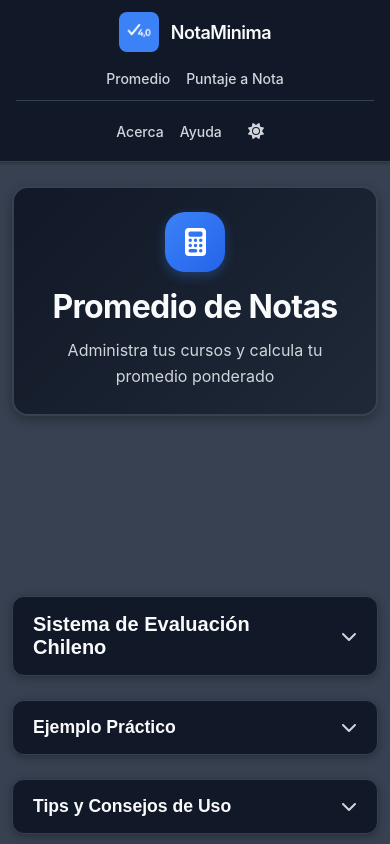
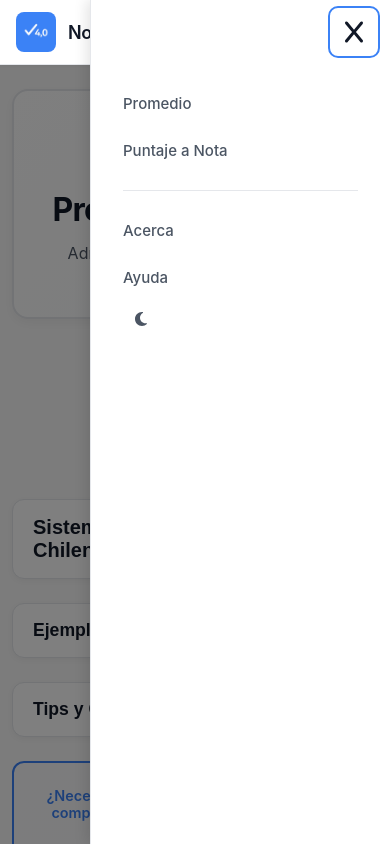
Before and after one commit to PokkzDev/notaminima, a Next.js app: page /promedio in a window 390 px wide. Both pictures are taken after a click on the button "Toggle menu". Shown: the top 844 px of the page. Built offline with nearby package versions, Linux system fonts and the light colour scheme.

Commit message:
fix navbar

```diff
--- a/src/app/components/AdSense.js
+++ b/src/app/components/AdSense.js
@@ -1,6 +1,7 @@
 'use client';
 
 import { useEffect } from 'react';
+import styles from './AdSense.module.css';
 
 export default function AdSense({ adSlot, adFormat = 'auto', fullWidthResponsive = true }) {
   useEffect(() => {
@@ -12,13 +13,15 @@ export default function AdSense({ adSlot, adFormat = 'auto', fullWidthResponsive
   }, []);
 
   return (
+    <div className={styles.adWrapper}>
       <ins
-      className="adsbygoogle"
+        className={`adsbygoogle ${styles.adSense}`}
         style={{ display: 'block' }}
         data-ad-client="ca-pub-3504234733980898"
         data-ad-slot={adSlot}
         data-ad-format={adFormat}
         data-full-width-responsive={fullWidthResponsive ? 'true' : 'false'}
       />
+    </div>
   );
 }
--- /dev/null
+++ b/src/app/components/AdSense.module.css
@@ -0,0 +1,56 @@
+.adWrapper {
+  width: 100%;
+  display: flex;
+  justify-content: center;
+  align-items: center;
+  min-height: 100px;
+}
+
+.adSense {
+  display: block;
+  width: 100%;
+  max-width: 100%;
+}
+
+/* Desktop breakpoint - show full ads */
+@media (min-width: 1024px) {
+  .adWrapper {
+    max-width: 1200px;
+    margin: 0 auto;
+  }
+}
+
+/* Tablet breakpoint - show medium ads */
+@media (min-width: 768px) and (max-width: 1023px) {
+  .adWrapper {
+    max-width: 728px;
+    margin: 0 auto;
+  }
+}
+
+/* Mobile breakpoint - show mobile ads */
+@media (max-width: 767px) {
+  .adWrapper {
+    max-width: 100%;
+    padding: 0 1rem;
+  }
+
+  .adSense {
+    min-height: 100px;
+  }
+}
+
+/* Small mobile breakpoint - optimize for small screens */
+@media (max-width: 480px) {
+  .adWrapper {
+    padding: 0 0.75rem;
+    min-height: 90px;
+  }
+}
+
+/* Hide ads on very small screens to prevent layout issues */
+@media (max-width: 320px) {
+  .adWrapper {
+    min-height: 80px;
+  }
+}
--- a/src/app/components/Navbar.js
+++ b/src/app/components/Navbar.js
@@ -1,26 +1,103 @@
+'use client';
+
+import { useState, useEffect } from "react";
 import Link from "next/link";
 import Image from "next/image";
+import { FontAwesomeIcon } from '@fortawesome/react-fontawesome';
+import { faBars, faX } from '@fortawesome/free-solid-svg-icons';
 import ThemeToggle from "./ThemeToggle";
 import styles from "./Navbar.module.css";
 
 export default function Navbar() {
+  const [isMenuOpen, setIsMenuOpen] = useState(false);
+
+  // Close menu when clicking outside
+  useEffect(() => {
+    const handleClickOutside = (event) => {
+      if (isMenuOpen && !event.target.closest(`.${styles.navbar}`)) {
+        setIsMenuOpen(false);
+      }
+    };
+
+    // Close menu on resize if window becomes larger
+    const handleResize = () => {
+      if (window.innerWidth >= 1024) {
+        setIsMenuOpen(false);
+      }
+    };
+
+    document.addEventListener('click', handleClickOutside);
+    window.addEventListener('resize', handleResize);
+
+    return () => {
+      document.removeEventListener('click', handleClickOutside);
+      window.removeEventListener('resize', handleResize);
+    };
+  }, [isMenuOpen]);
+
+  // Prevent body scroll when menu is open
+  useEffect(() => {
+    if (isMenuOpen) {
+      document.body.style.overflow = 'hidden';
+    } else {
+      document.body.style.overflow = '';
+    }
+
+    return () => {
+      document.body.style.overflow = '';
+    };
+  }, [isMenuOpen]);
+
+  const toggleMenu = (e) => {
+    e.stopPropagation();
+    setIsMenuOpen(!isMenuOpen);
+  };
+
+  const closeMenu = () => {
+    setIsMenuOpen(false);
+  };
+
+  const handleBackdropClick = () => {
+    setIsMenuOpen(false);
+  };
+
   return (
+    <>
+      {isMenuOpen && (
+        <div
+          className={styles.backdrop}
+          onClick={handleBackdropClick}
+          aria-hidden="true"
+        />
+      )}
       <nav className={styles.navbar}>
         <div className={styles.container}>
-        <Link href="/" className={styles.logo}>
+          <Link href="/" className={styles.logo} onClick={closeMenu}>
             <Image src="/logo.png" alt="Logo" width={40} height={40} priority />
             <span className={styles.logoText}>NotaMinima</span>
           </Link>
 
-        <div className={styles.navLinksContainer}>
+          <button
+            className={styles.hamburger}
+            onClick={toggleMenu}
+            aria-label="Toggle menu"
+            aria-expanded={isMenuOpen}
+          >
+            <FontAwesomeIcon
+              icon={isMenuOpen ? faX : faBars}
+              className={styles.hamburgerIcon}
+            />
+          </button>
+
+          <div className={`${styles.navLinksContainer} ${isMenuOpen ? styles.navLinksContainerOpen : ''}`}>
             <ul className={styles.navLinks}>
               <li>
-              <Link href="/promedio" className={styles.navLink}>
+                <Link href="/promedio" className={styles.navLink} onClick={closeMenu}>
                   Promedio
                 </Link>
               </li>
               <li>
-              <Link href="/puntaje-a-nota" className={styles.navLink}>
+                <Link href="/puntaje-a-nota" className={styles.navLink} onClick={closeMenu}>
                   Puntaje a Nota
                 </Link>
               </li>
@@ -30,12 +107,12 @@ export default function Navbar() {
 
             <ul className={styles.navLinks}>
               <li>
-              <Link href="/acerca" className={styles.navLink}>
+                <Link href="/acerca" className={styles.navLink} onClick={closeMenu}>
                   Acerca
                 </Link>
               </li>
               <li>
-              <Link href="/ayuda" className={styles.navLink}>
+                <Link href="/ayuda" className={styles.navLink} onClick={closeMenu}>
                   Ayuda
                 </Link>
               </li>
@@ -46,5 +123,6 @@ export default function Navbar() {
           </div>
         </div>
       </nav>
+    </>
   );
 }
--- a/src/app/components/Navbar.module.css
+++ b/src/app/components/Navbar.module.css
@@ -40,6 +40,37 @@
   font-size: 1.25rem;
   font-weight: 600;
   letter-spacing: -0.025em;
+}
+
+.hamburger {
+  display: none;
+  align-items: center;
+  justify-content: center;
+  width: 40px;
+  height: 40px;
+  background: transparent;
+  border: none;
+  cursor: pointer;
+  padding: 0;
+  z-index: 1001;
+  transition: transform 0.3s ease, opacity 0.2s ease;
+  border-radius: 4px;
+}
+
+.hamburger:hover {
+  opacity: 0.8;
+}
+
+.hamburger:focus {
+  outline: 2px solid var(--accent-color);
+  outline-offset: 4px;
+  border-radius: 4px;
+}
+
+.hamburgerIcon {
+  font-size: 1.5rem;
+  color: var(--text-primary);
+  transition: color 0.3s ease, transform 0.3s ease;
 }
 
 .navLinksContainer {
@@ -92,8 +123,100 @@
   width: 100%;
 }
 
+/* Backdrop overlay */
+.backdrop {
+  position: fixed;
+  top: 0;
+  left: 0;
+  width: 100%;
+  height: 100%;
+  background-color: rgba(0, 0, 0, 0.5);
+  z-index: 999;
+  animation: fadeIn 0.3s ease;
+}
+
+@keyframes fadeIn {
+  from {
+    opacity: 0;
+  }
+  to {
+    opacity: 1;
+  }
+}
+
 /* Responsive design */
-@media (max-width: 768px) {
+/* Tablet and below - show hamburger menu */
+@media (max-width: 1023px) {
+  .hamburger {
+    display: flex;
+  }
+
+  .navLinksContainer {
+    position: fixed;
+    top: 0;
+    right: 0;
+    width: 280px;
+    height: 100vh;
+    background-color: var(--bg-primary);
+    border-left: 1px solid var(--border-color);
+    flex-direction: column;
+    align-items: flex-start;
+    padding: 5rem 2rem 2rem;
+    gap: 0;
+    transform: translateX(100%);
+    transition: transform 0.3s ease, box-shadow 0.3s ease;
+    box-shadow: none;
+    overflow-y: auto;
+    z-index: 1000;
+  }
+
+  .navLinksContainerOpen {
+    transform: translateX(0);
+    box-shadow: -4px 0 12px rgba(0, 0, 0, 0.1);
+  }
+
+  .navLinks {
+    flex-direction: column;
+    gap: 0;
+    width: 100%;
+    align-items: flex-start;
+  }
+
+  .navLinks li {
+    width: 100%;
+  }
+
+  .navLink {
+    display: block;
+    padding: 1rem 0;
+    font-size: 1rem;
+    width: 100%;
+  }
+
+  .navLink::after {
+    display: none;
+  }
+
+  .separator {
+    width: 100%;
+    height: 1px;
+    margin: 1rem 0;
+  }
+}
+
+/* Tablet specific adjustments */
+@media (min-width: 768px) and (max-width: 1023px) {
+  .container {
+    padding: 1rem 1.5rem;
+  }
+
+  .logoText {
+    font-size: 1.1875rem;
+  }
+}
+
+/* Mobile */
+@media (max-width: 767px) {
   .container {
     padding: 1rem;
   }
@@ -101,45 +224,21 @@
   .logoText {
     font-size: 1.125rem;
   }
-
-  .navLinksContainer {
-    gap: 1rem;
-  }
-
-  .navLinks {
-    gap: 1.25rem;
-  }
-
-  .navLink {
-    font-size: 0.875rem;
-  }
-
-  .separator {
-    height: 20px;
-  }
 }
 
+/* Small mobile */
 @media (max-width: 480px) {
   .container {
-    flex-direction: column;
-    gap: 1rem;
     padding: 0.75rem 1rem;
   }
 
   .navLinksContainer {
-    flex-direction: column;
-    gap: 0.75rem;
     width: 100%;
+    max-width: 300px;
   }
 
-  .navLinks {
-    gap: 1rem;
-    justify-content: center;
-  }
-
-  .separator {
-    width: 100%;
-    height: 1px;
-    margin: 0;
+  .navLink {
+    font-size: 0.9375rem;
+    padding: 0.875rem 0;
   }
 }
```
Also changed, not shown: src/app/components/ThemeToggle.js (line endings or trailing spaces), src/app/components/ThemeToggle.module.css (line endings or trailing spaces). Lines whose indentation alone changed are shown as unchanged.
